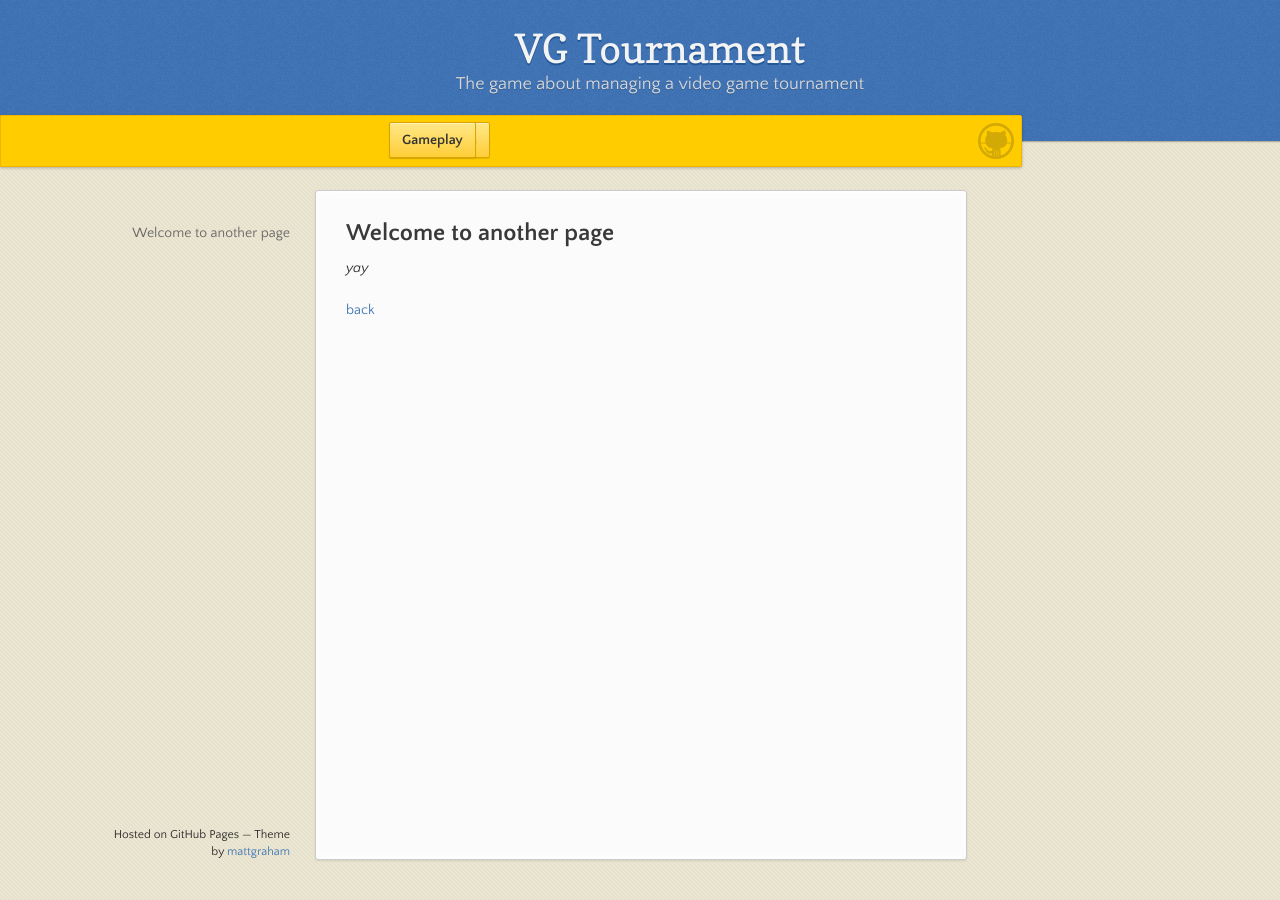
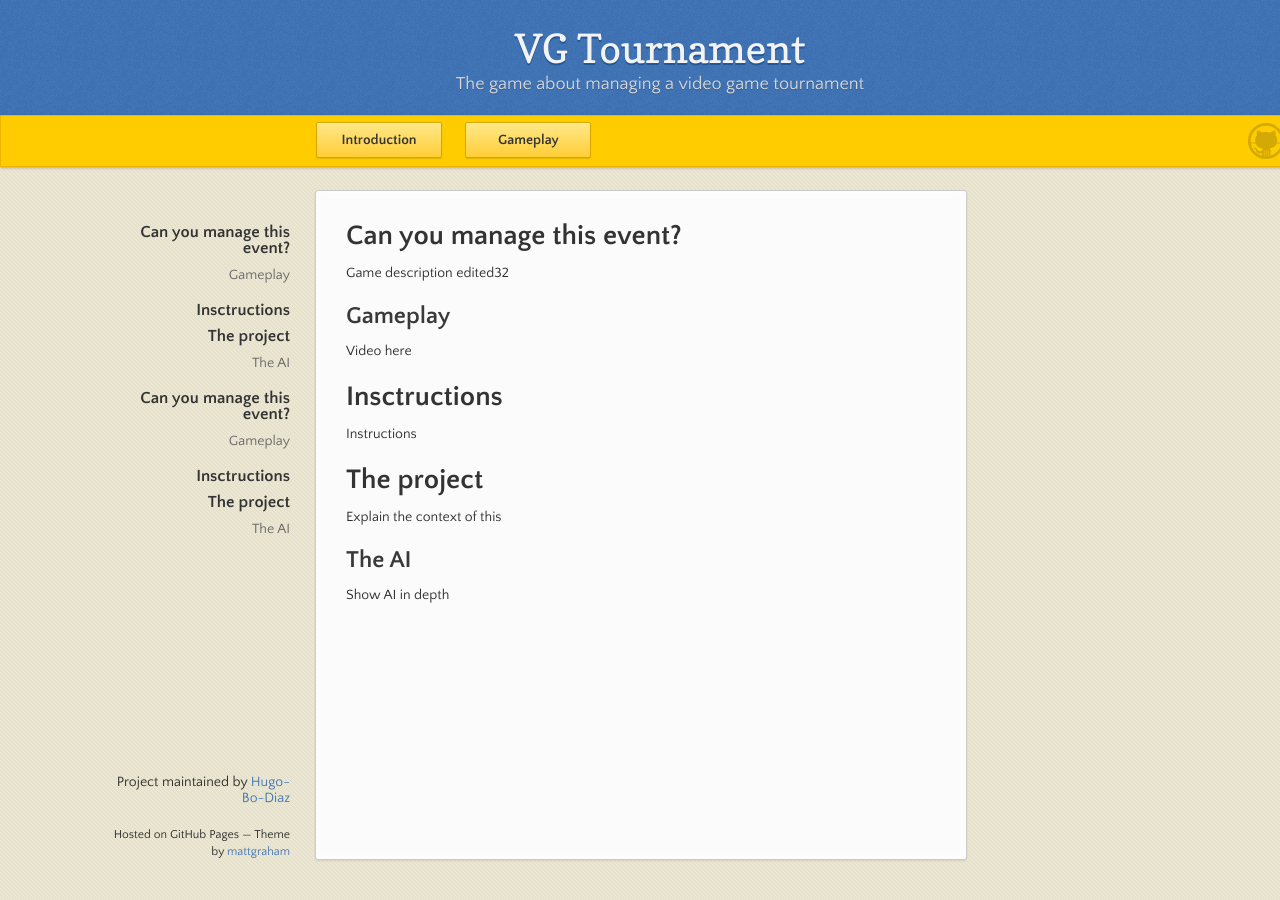
Before and after one commit to Hugo-Bo-Diaz/VGTournamentWiki, a Jekyll site: the page built from another-page.md, in a window 1280 px wide. Built offline with Jekyll 4.4.1, drawn with Linux system fonts in a browser that asks for light colours.

Commit message:
this should put the buttons on place

```diff
--- a/_layouts/default.html
+++ b/_layouts/default.html
@@ -17,53 +17,40 @@
   <body>
 
       <header>
-        <h1>{{ page.title | default: site.title | default: site.github.repository_name }}</h1>
-        <p>{{ page.description | default: site.description | default: site.github.project_tagline }}</p>
+        <h1>VG Tournament</h1>
+        <p>The game about managing a video game tournament</p>
       </header>
 
       <div id="banner">
 
-	    <a href="https://hugo-bo-diaz.github.io/VGTournamentWiki/" class="button"><strong>Introduction</strong></a>
-        <a href="https://hugo-bo-diaz.github.io/VGTournamentWiki/Gameplay" class="button"><strong>Gameplay</strong></a>
+	    <a href="https://hugo-bo-diaz.github.io/VGTournamentWiki/" class="button fork" style="width: 100px;"><strong>Introduction</strong></a>
+        <a href="https://hugo-bo-diaz.github.io/VGTournamentWiki/Gameplay" class="button fork" style="width: 100px; margin-left: 20px;"><strong>Gameplay</strong></a>
 
         <span id="logo"></span>
-
-        {% if site.show_downloads %}
-          <div class="downloads">
-            <span>Downloads:</span>
-            <ul>
-              <li><a href="{{ site.github.zip_url }}" class="button">ZIP</a></li>
-              <li><a href="{{ site.github.tar_url }}" class="button">TAR</a></li>
-            </ul>
-          </div>
-        {% endif %}
       </div><!-- end banner -->
-
     <div class="wrapper">
       <nav>
-        <ul></ul>
+        <ul><li class="tag-h1 active"><a href="#can-you-manage-this-event">Can you manage this event?</a></li><li class="tag-h2"><a href="#gameplay">Gameplay</a></li><li class="tag-h1"><a href="#insctructions">Insctructions</a></li><li class="tag-h1"><a href="#the-project">The project</a></li><li class="tag-h2"><a href="#the-ai">The AI</a></li></ul>
       </nav>
-      <section>
-        {{ content }}
-
+      <section style="height: 627px;">
+<link rel="shortcut icon" type="image/x-icon" href="/VGTournamentWiki/favicon.ico">
+  <h1 id="can-you-manage-this-event">Can you manage this event?</h1>
+    <p>Game description edited32</p>
+  <h2 id="gameplay">Gameplay</h2>
+    <p>Video here</p>
+  <h1 id="insctructions">Insctructions</h1>
+    <p>Instructions</p>
+  <h1 id="the-project">The project</h1>
+    <p>Explain the context of this</p>
+  <h2 id="the-ai">The AI</h2>
+    <p>Show AI in depth</p>
       </section>
       <footer>
-        {% if site.github.is_project_page %}
-          <p>Project maintained by <a href="{{ site.github.owner_url }}">{{ site.github.owner_name }}</a></p>
-        {% endif %}
-        <p><small>Hosted on GitHub Pages &mdash; Theme by <a href="https://twitter.com/mattgraham">mattgraham</a></small></p>
+
+          <p>Project maintained by <a href="https://github.com/Hugo-Bo-Diaz">Hugo-Bo-Diaz</a></p>
+
+        <p><small>Hosted on GitHub Pages — Theme by <a href="https://twitter.com/mattgraham">mattgraham</a></small></p>
       </footer>
     </div>
-
-    {% if site.google_analytics %}
-      <script>
-        (function(i,s,o,g,r,a,m){i['GoogleAnalyticsObject']=r;i[r]=i[r]||function(){
-        (i[r].q=i[r].q||[]).push(arguments)},i[r].l=1*new Date();a=s.createElement(o),
-        m=s.getElementsByTagName(o)[0];a.async=1;a.src=g;m.parentNode.insertBefore(a,m)
-        })(window,document,'script','//www.google-analytics.com/analytics.js','ga');
-        ga('create', '{{ site.google_analytics }}', 'auto');
-        ga('send', 'pageview');
-      </script>
-    {% endif %}
-  </body>
+</body>
 </html>
--- a/_sass/jekyll-theme-leap-day.scss
+++ b/_sass/jekyll-theme-leap-day.scss
@@ -183,6 +183,7 @@ header {
 }
 
 #banner {
+  width:100%;
   z-index: 100;
   left:0;
   right:50%;
@@ -222,7 +223,8 @@ header {
   }
 
   .fork {
-    position:fixed;
+    position:relative;
+	float:initial;
     left:50%;
     margin-left:-325px;
     padding: 10px 12px;
```
